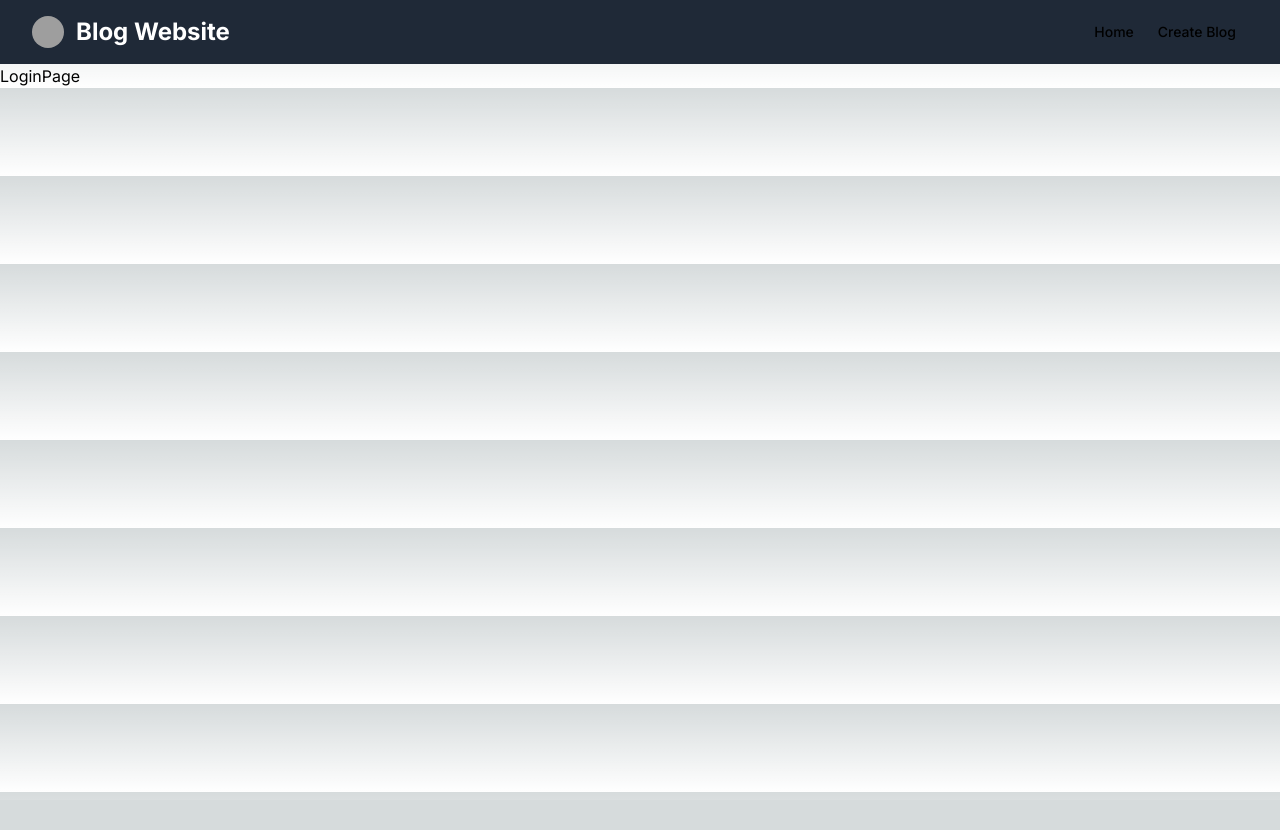
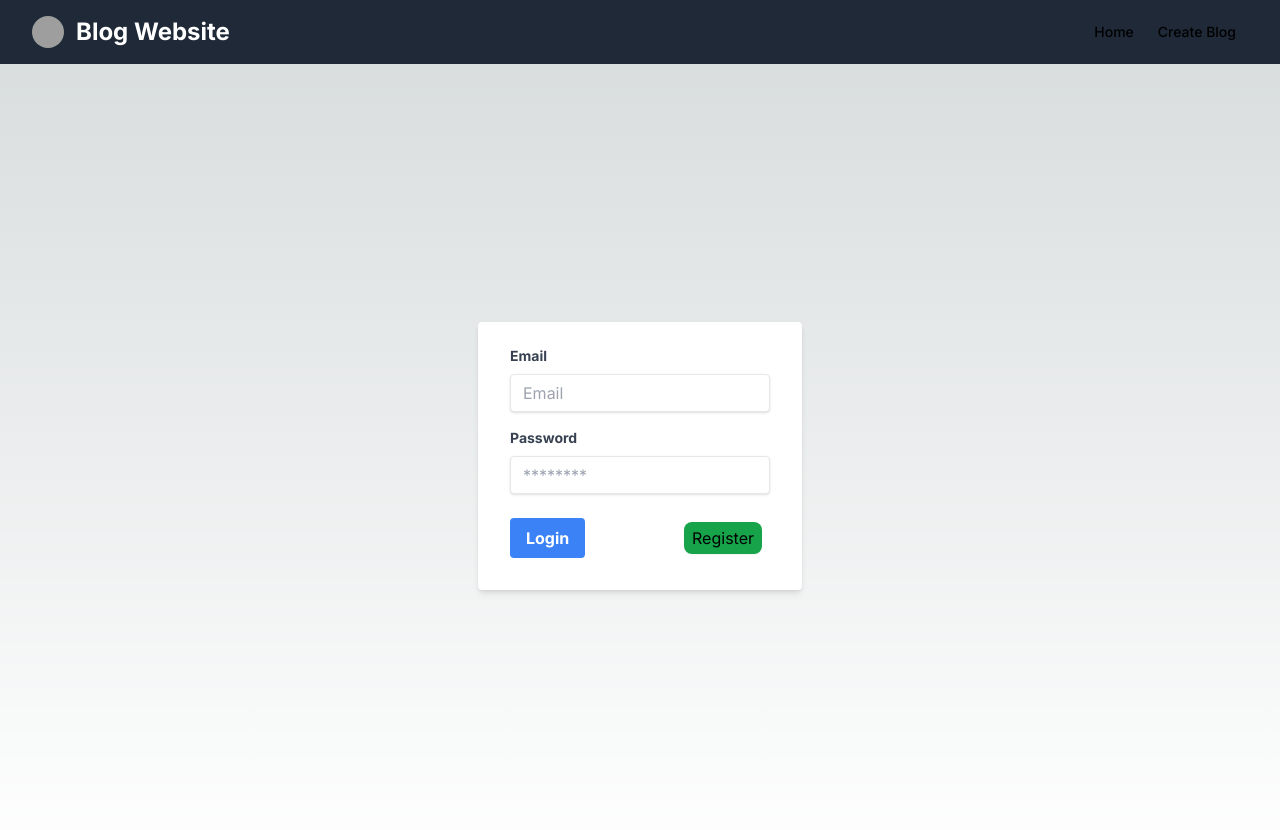
Before and after one commit to GaziAdib/nextjs14-blog-app, a Next.js app: page /auth/login in a window 1280 px wide. Shown: the top 830 px of the page. Before the commit the page ends 800 px from the top, so only its background shows below. Built offline with nearby package versions, Linux system fonts and the light colour scheme; grey boxes are pictures that could not be loaded.

Commit message:
added the token and session system using route and nextauth

```diff
--- a/app/api/auth/[...nextauth]/route.js
+++ b/app/api/auth/[...nextauth]/route.js
@@ -1,7 +1,116 @@
+import CredentialsProvider from "next-auth/providers/credentials"
 import NextAuth from "next-auth";
-import options from './options';
+import { PrismaClient } from "@prisma/client";
+import { compare } from "bcrypt";
 
 
-const handler = NextAuth(options)
+const prisma = new PrismaClient();
 
-export { handler as GET, handler as POST };
+export const authOptions = {
+    session: {
+        strategy: "jwt", //(1)
+    },
+    providers: [
+        CredentialsProvider({
+            name: 'credentials',
+            credentials: {
+                email: {
+                    label: 'email',
+                    type: "email",
+                },
+                password: {
+                    label: 'password',
+                    type: "password",
+                }
+            },
+            // callbackUrl: '/',
+            async authorize(credentials) {
+
+                if (!credentials?.email || !credentials?.password) {
+                    return null
+                }
+
+                const user = await prisma.user.findUnique({
+                    where: {
+                        email: credentials?.email
+                    },
+
+                });
+
+                console.log('User', user)
+
+                if (!user) {
+                    return null;
+                }
+
+                const isPasswordValid = await compare(
+                    credentials?.password, user?.password
+                )
+
+                if (!isPasswordValid) {
+                    return null;
+                }
+
+                return {
+                    id: user.id,
+                    email: user.email,
+                    username: user.username,
+                    role: user.role
+                }
+
+            }
+        })
+    ],
+
+    pages: {
+        signIn: '/login', //(4) custom signin page path
+    },
+
+    callbacks: {
+        async session({ session, token }) {
+            // Send properties to the client, like an access_token and user id from a provider.
+
+            console.log('session---', token)
+
+            return {
+                ...session,
+                user: {
+                    ...session.user,
+                    id: token.id,
+                    username: token.username,
+                    email: token.email,
+                    role: token.role
+                }
+            }
+        },
+
+        async jwt({ token, user }) {
+            // Persist the OAuth access_token and or the user id to the token right after signin
+            if (user) {
+                return {
+                    ...token,
+                    id: user.id,
+                    email: user.email,
+                    username: user.username,
+                    role: user.role,
+
+                }
+            }
+            return token
+        }
+
+    },
+    debug: process.env.NODE_ENV === 'development',
+    jwt: {
+        secret: process.env.NEXTAUTH_JWT_SECRET,
+    },
+    secret: process.env.NEXTAUTH_SECRET
+
+
+};
+
+const handler = NextAuth(authOptions);
+
+export { handler as GET, handler as POST }
+
+//export const getServerAuthSession = () => getServerSession(options); //(6)
--- a/app/api/route.js
+++ b/app/api/route.js
@@ -1,10 +1,16 @@
-import { NextResponse } from "next/server"
+import { getServerSession } from 'next-auth/next'
+import { NextResponse } from 'next/server'
+import { authOptions } from './auth/[...nextauth]/route'
 
-export async function GET(request, { params }) {
+export async function GET(req, res) {
+    const session = await getServerSession(authOptions)
 
-    console.log(request.url);
+    if (!session) {
+        return new NextResponse(JSON.stringify({ error: 'unauthorized' }), {
+            status: 401
+        })
+    }
 
-    console.log('params-id: ' + JSON.stringify(params?.id));
-
-    return NextResponse.json({ message: 'Weldone my friend!' })
+    console.log('GET API', session)
+    return NextResponse.json({ authenticated: session })
 }
--- a/app/auth/login/page.jsx
+++ b/app/auth/login/page.jsx
@@ -1,8 +1,120 @@
 "use client";
 
+import Link from "next/link";
+import { useRouter } from "next/navigation";
+import { useRef, useState } from "react";
+
+import { signIn } from 'next-auth/react'
+
 const LoginPage = () => {
+
+    const ref = useRef();
+
+    const router = useRouter();
+
+    const [userInfo, setUserInfo] = useState({
+        email: '',
+        password: '',
+    });
+
+    console.log('user info', userInfo);
+
+    const [pending, setPending] = useState(false);
+    const [error, setError] = useState("");
+
+    const handleChange = (e) => {
+        setUserInfo({
+            ...userInfo,
+            [e.target.name]: e.target.value
+        })
+    }
+
+
+    const handleSubmit = async (e) => {
+        e.preventDefault();
+
+        if (!userInfo?.email || !userInfo?.password) {
+            setError("Must provide all the info!");
+        }
+
+        try {
+            setPending(true);
+            const res = await signIn('credentials', {
+                email: userInfo.email,
+                password: userInfo.password,
+                redirect: false,
+                callbackUrl: process.env.NEXTAUTH_URL
+            });
+
+            console.log('res', res)
+
+
+            if (!res.ok) {
+                setError("Problem During login")
+            }
+
+            if (res.error) {
+                setError("Invalid credentials!");
+                setPending(false);
+                return;
+            }
+
+            router.replace("/")
+
+        } catch (error) {
+            setPending(false);
+            setError("Something went wrong");
+        }
+    }
+
     return (
-        <div>LoginPage</div>
+        <div className="min-h-screen flex items-center justify-center">
+            <form ref={ref} className="bg-white shadow-md rounded px-8 pt-6 pb-8 mb-4" onSubmit={handleSubmit}>
+                <div className="mb-4">
+                    <label className="block text-gray-700 text-sm font-bold mb-2" htmlFor="email">
+                        Email
+                    </label>
+                    <input
+                        className="shadow appearance-none border rounded w-full py-2 px-3 text-gray-700 leading-tight focus:outline-none focus:shadow-outline"
+                        id="email"
+                        type="email"
+                        placeholder="Email"
+                        name="email"
+                        value={userInfo.email}
+                        onChange={handleChange}
+                        required
+                    />
+                </div>
+                <div className="mb-6">
+                    <label className="block text-gray-700 text-sm font-bold mb-2" htmlFor="password">
+                        Password
+                    </label>
+                    <input
+                        className="shadow appearance-none border rounded w-full py-2 px-3 text-gray-700 leading-tight focus:outline-none focus:shadow-outline"
+                        id="password"
+                        type="password"
+                        placeholder="********"
+                        name="password"
+                        value={userInfo.password}
+                        required
+                        onChange={handleChange}
+                    />
+                </div>
+                <div className="flex items-center justify-between">
+                    {error && <span className="text-red-600 mx-2 px-2">{error}</span>}
+                    <button
+                        disabled={pending === true}
+                        className="bg-blue-500 hover:bg-blue-700 text-white font-bold py-2 px-4 rounded focus:outline-none focus:shadow-outline"
+                        type="submit"
+                    >
+                        {pending ? 'Loggin In' : 'Login'}
+                    </button>
+                    <Link href={'/auth/register'} className="mx-2  bg-green-600 text-gray-100200 px-2 py-1 rounded-lg shadow-sm">Register</Link>
+                </div>
+
+
+            </form>
+        </div>
     )
 }
 
--- a/app/auth/register/page.jsx
+++ b/app/auth/register/page.jsx
@@ -1,4 +1,6 @@
 "use client";
+
+import { useRouter } from "next/navigation";
 
 import { useRef, useState } from "react";
 
@@ -6,13 +8,15 @@ const RegisterPage = () => {
 
     const ref = useRef();
 
+    const router = useRouter();;
+
     const [userInfo, setUserInfo] = useState({
         username: '',
         email: '',
         password: '',
     });
 
-    const [pending, setPending] = useState(true);
+    const [pending, setPending] = useState(false);
     const [error, setError] = useState("");
 
     const handleChange = (e) => {
@@ -45,10 +49,11 @@ const RegisterPage = () => {
             if (res.ok) {
                 setPending(false);
                 ref?.current?.reset();
+                router.push('/auth/login')
                 console.log("User registration done");
             } else {
-                const errorData = await res.json();
-                setError("Error:", errorData?.message)
+                const data = await res.json();
+                setError("Error 1:", data?.message);
                 console.log('Something went wrong');
                 setPending(false);
             }
@@ -113,10 +118,11 @@ const RegisterPage = () => {
                 <div className="flex items-center justify-between">
                     {error && <span className="text-red-600 mx-2 px-2">{error}</span>}
                     <button
+                        disabled={pending === true}
                         className="bg-blue-500 hover:bg-blue-700 text-white font-bold py-2 px-4 rounded focus:outline-none focus:shadow-outline"
                         type="submit"
                     >
-                        Sign Up
+                        {pending ? 'Registering' : 'Sign Up'}
                     </button>
                 </div>
             </form>
--- a/app/layout.js
+++ b/app/layout.js
@@ -1,6 +1,8 @@
 import { Inter } from 'next/font/google'
 import './globals.css'
 import Navbar from './components/Navbar'
+
+import { Providers } from './providers'
 
 const inter = Inter({ subsets: ['latin'] })
 
@@ -13,8 +15,11 @@ export default function RootLayout({ children }) {
   return (
     <html lang="en">
       <body className={inter.className}>
-        <Navbar />
-        {children}
+        <Providers>
+          <Navbar />
+          {children}
+        </Providers>
+
       </body>
     </html>
   )
--- /dev/null
+++ b/app/middleware.js
@@ -0,0 +1,5 @@
+export { default } from 'next-auth/middleware'
+
+export const config = {
+    matcher: ["/blogs", "/add-blog", "/update-blog/:path*"],
+}
--- a/app/page.js
+++ b/app/page.js
@@ -1,8 +1,15 @@
-export default function Home() {
+import { getServerSession } from "next-auth"
+import LogoutButton from "./ui/LogoutButton";
+
+export default async function Home() {
+  const authSession = await getServerSession();
+
+  console.log('authSession', authSession);
   return (
     <>
       <main className="flex min-h-screen flex-col items-center justify-between p-24">
-        <h2>Home Page</h2>
+        <h2>Home Page </h2>
+        <LogoutButton label={'Logout'} />
       </main>
     </>
   )
--- /dev/null
+++ b/app/providers.jsx
@@ -0,0 +1,7 @@
+"use client";
+
+import { SessionProvider } from 'next-auth/react'
+
+export const Providers = ({ children }) => {
+    return <SessionProvider>{children}</SessionProvider>
+}
--- /dev/null
+++ b/app/ui/LogoutButton.jsx
@@ -0,0 +1,9 @@
+"use client";
+import { signOut } from "next-auth/react";
+const LogoutButton = ({ label }) => {
+    return (
+        <button onClick={() => signOut()}>{label}</button>
+    )
+}
+
+export default LogoutButton
--- a/next.config.js
+++ b/next.config.js
@@ -3,6 +3,10 @@ const nextConfig = {
     images: {
         domains: ['avatars.githubusercontent.com', 'st2.depositphotos.com', 'images.pexels.com'],
     },
+
+    experimental: {
+        serverComponentsExternalPackages: ['@prisma/client', 'bcrypt']
+    }
 }
 
 module.exports = nextConfig
```
Also changed, not shown: app/api/auth/register/route.js (+3 -4 lines), app/api/auth/[...nextauth]/options.js (deleted), 2 other files (tests, documents, lock files or other folders).
